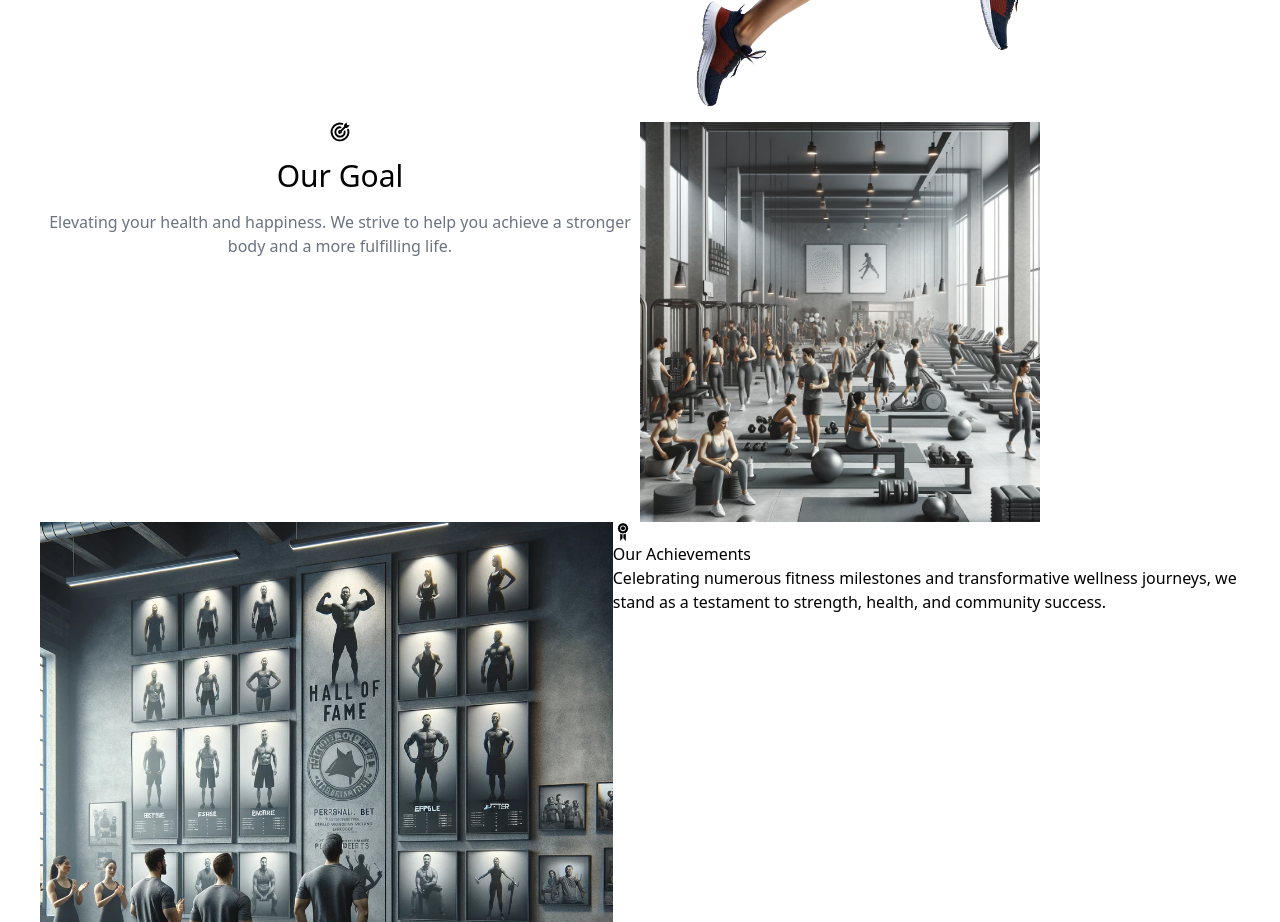
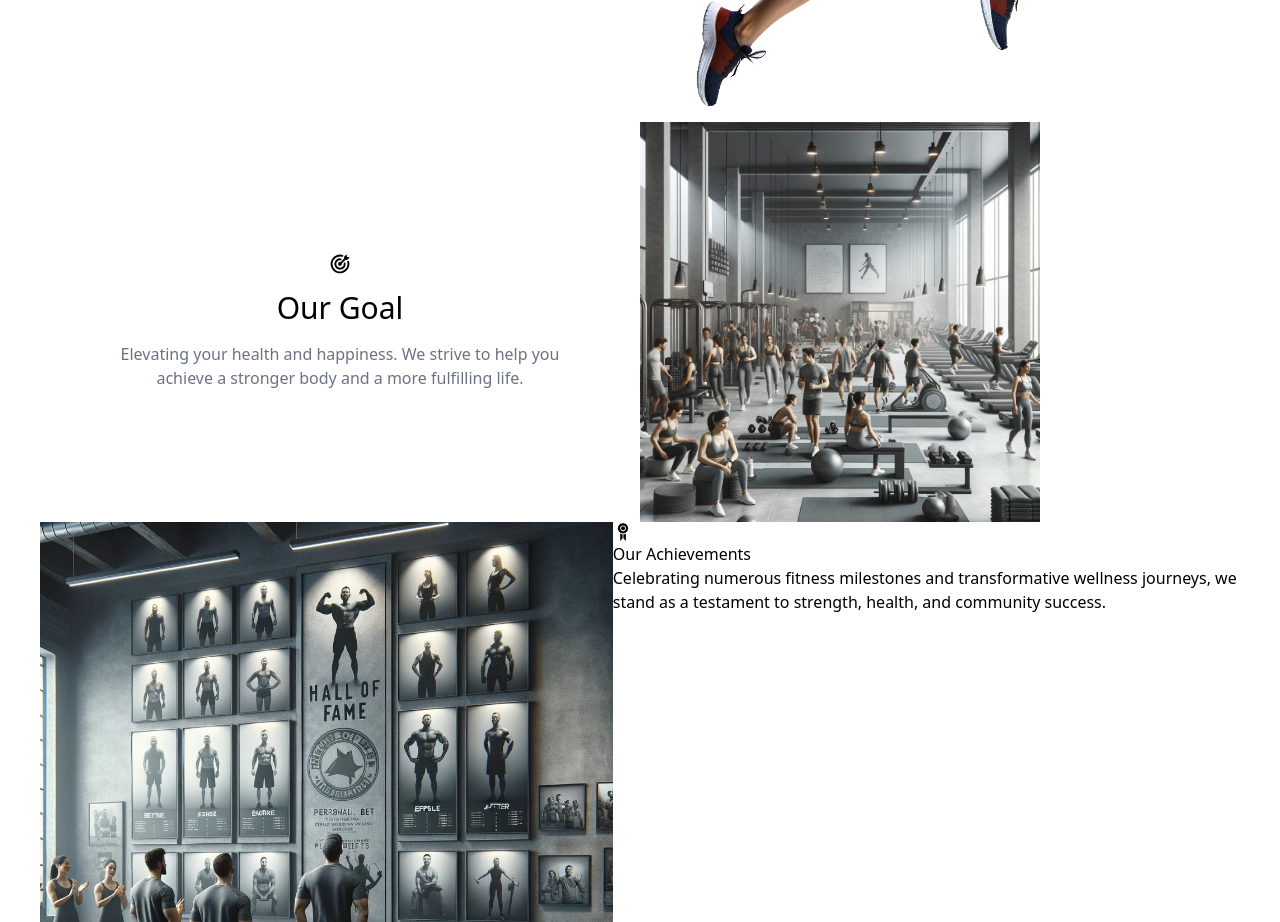
Before and after one commit to OnigiriKing/new-project, a React (Create React App) app: page /about in a window 1280 px wide. Shown: the part 840-1762 px from the top of the page. Built offline with nearby package versions, Linux system fonts and the light colour scheme.

Commit message:
style update

```diff
--- a/src/components/aboutComp/About.jsx
+++ b/src/components/aboutComp/About.jsx
@@ -36,13 +36,15 @@ export default function About() {
         <div>
           {/* first */}
           <div class="flex ">
-            <div class="w-[50%] flex flex-col gap-[1rem] items-center text-center">
+            <div class="w-[50%] flex justify-center items-center">
+              <div class="flex flex-col gap-[1rem] items-center text-center justify-center w-[30rem]">
                 <div>{allSvg(20).goal}</div>
                 <h3 class="text-3xl">Our Goal</h3>
                 <p class="text-gray-500">
                   Elevating your health and happiness. We strive to help you
                   achieve a stronger body and a more fulfilling life.
                 </p>
+              </div>
             </div>
             <div class="w-[50%]">
               <img class="h-[25rem]" src={goal}></img>
```
Also changed, not shown: src/dist/style.css. Lines whose indentation alone changed are shown as unchanged.
